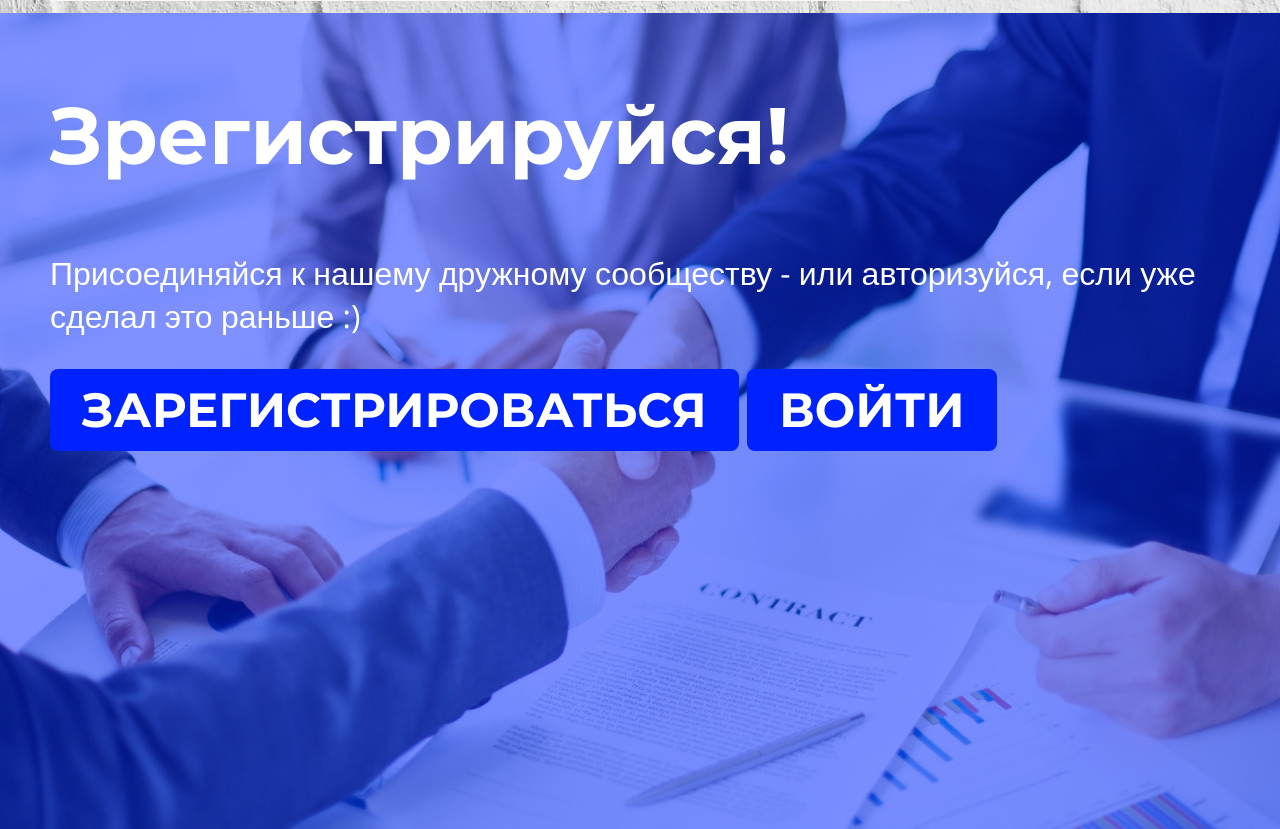
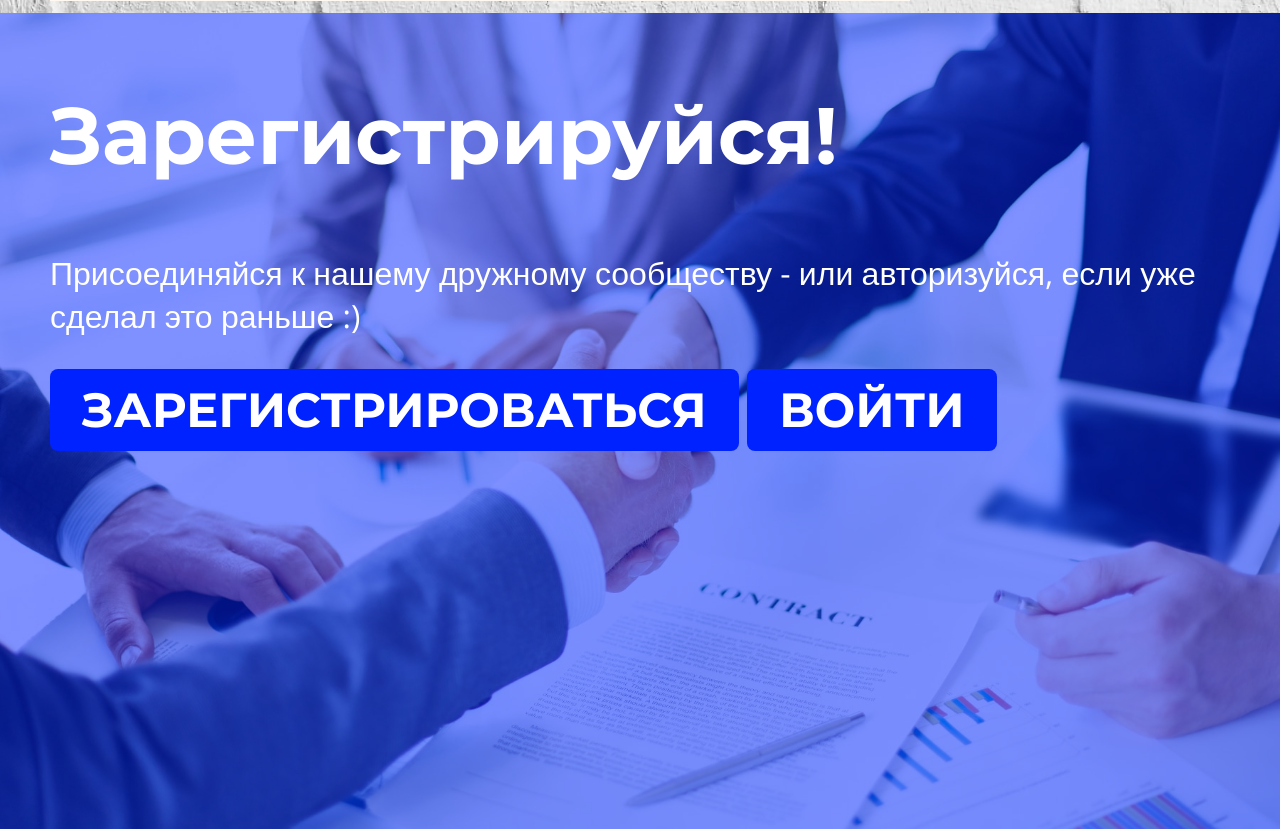
Before and after one commit to Luganskaya-Svetlana/PyWeb-project, a Flask app: page / in a window 1280 px wide. Shown: the part 2203-3032 px from the top of the page. Run offline with Flask 2, Linux system fonts and the light colour scheme; data comes from the database, SQL or seed files in the repository.

Commit message:
Презентация + финальные штрихи

```diff
--- a/data/desserts.py
+++ b/data/desserts.py
@@ -12,7 +12,7 @@ class Dessert(SqlAlchemyBase):
     title = sqlalchemy.Column(sqlalchemy.String, nullable=False)
     content = sqlalchemy.Column(sqlalchemy.String, nullable=False)
     country = sqlalchemy.Column(sqlalchemy.String, nullable=False)
-    created_date = sqlalchemy.Column(sqlalchemy.String, default=datetime.datetime.now().strftime('%m.%d.%Y, %H:%M'))
+    created_date = sqlalchemy.Column(sqlalchemy.String, default=datetime.datetime.now().strftime('%d.%m.%Y, %H:%M'))
 
     user_id = sqlalchemy.Column(sqlalchemy.Integer, sqlalchemy.ForeignKey("users.id"))
     user = orm.relation('User')
--- a/templates/start_page.html
+++ b/templates/start_page.html
@@ -23,7 +23,7 @@
     <img src="{{url_for('static', filename='img/start_page/headline_img2.png')}}" alt="Японская булочка" class="right">
   </div>
   <article class="article article_bluebg article_second">
-    <h2 class="white">Зрегистрируйся!</h2>
+    <h2 class="white">Зарегистрируйся!</h2>
     <p class="white">Присоединяйся к нашему дружному сообществу - или авторизуйся, если уже сделал это раньше :)</p>
     <p>
         <a class="form_button" href="/register">Зарегистрироваться</a>
```
Also changed, not shown: README.md, db/all.db, static/img/dessert_maps/5.jpg (added), static/img/dessert_photos/5.jpg (added), 2 other files.
